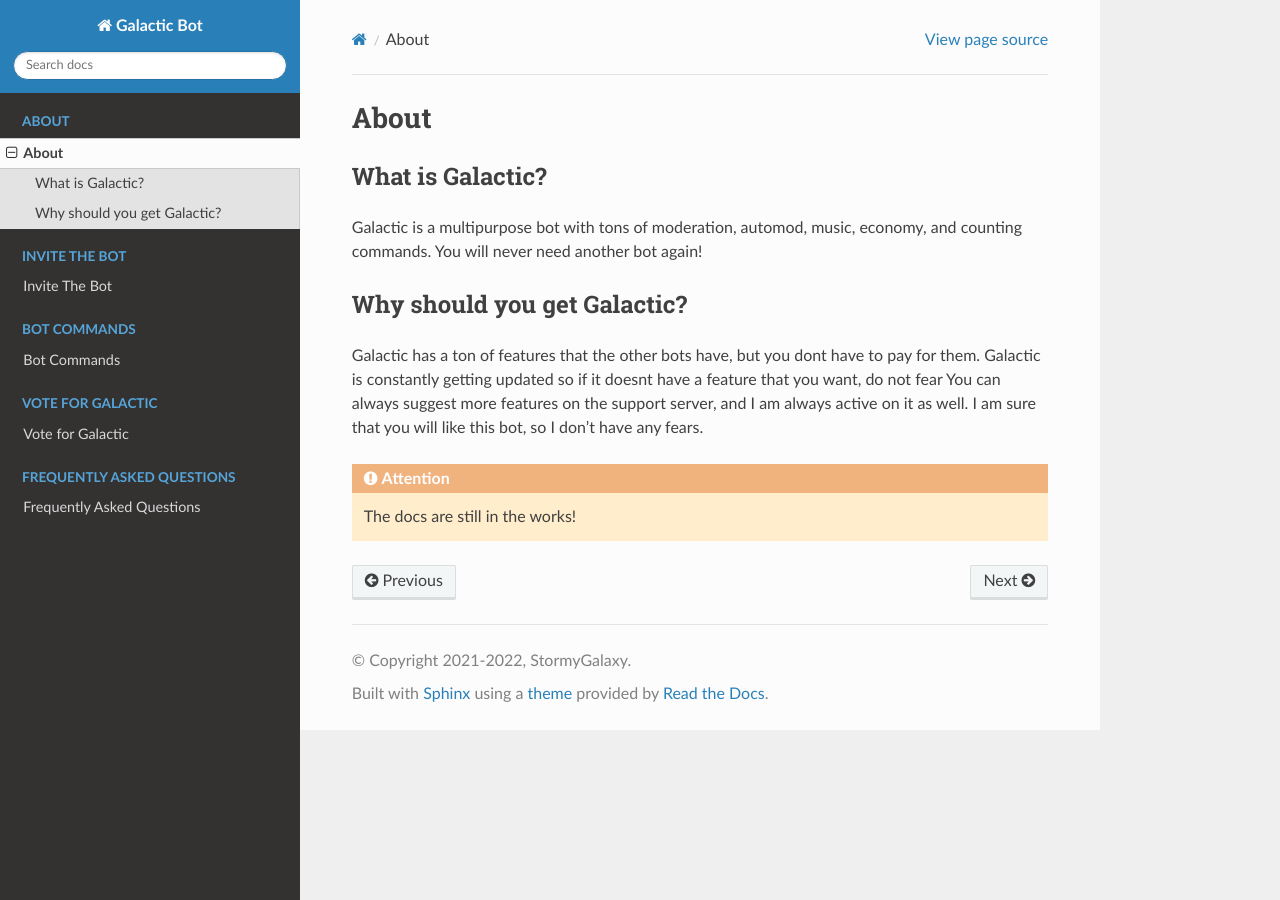
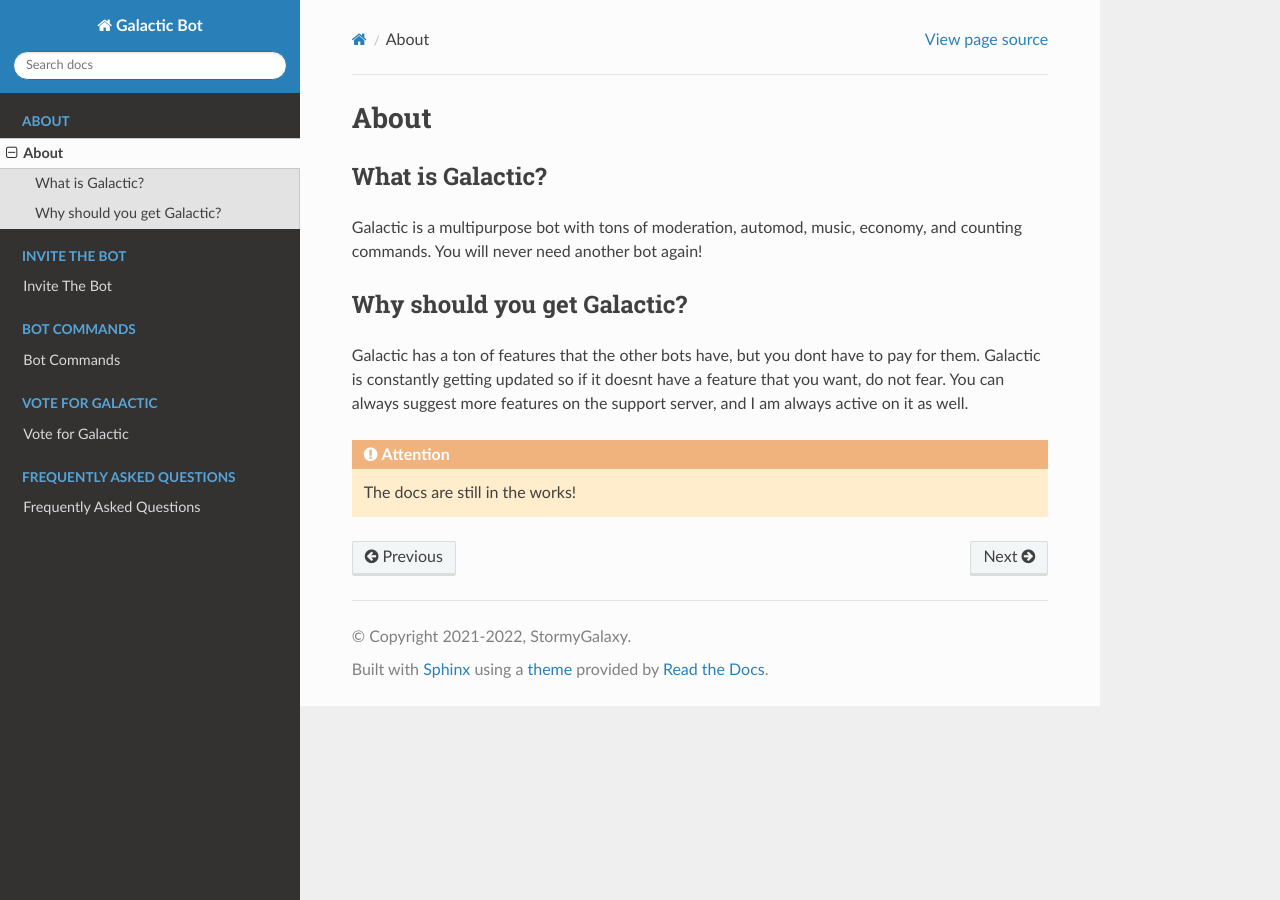
Before and after one commit to StormyGalaxy/Galactic-Bot, a Sphinx documentation site: the page built from docs/about/AboutTheBot.rst, in a window 1280 px wide. Built offline with Sphinx 7.4.7 and the Read the Docs theme 2.0.0, drawn with Linux system fonts in a browser that asks for light colours.

Commit message:
Update AboutTheBot.rst

```diff
--- a/docs/about/AboutTheBot.rst
+++ b/docs/about/AboutTheBot.rst
@@ -10,7 +10,7 @@ Galactic is a multipurpose bot with tons of moderation, automod, music, economy,
 ------------
 Why should you get Galactic?
 ------------
-Galactic has a ton of features that the other bots have, but you dont have to pay for them. Galactic is constantly getting updated so if it doesnt have a feature that you want, do not fear
-You can always suggest more features on the support server, and I am always active on it as well. I am sure that you will like this bot, so I don't have any fears.
+Galactic has a ton of features that the other bots have, but you dont have to pay for them. Galactic is constantly getting updated so if it doesnt have a feature that you want, do not fear.
+You can always suggest more features on the support server, and I am always active on it as well.
 
 .. attention:: The docs are still in the works!
```
